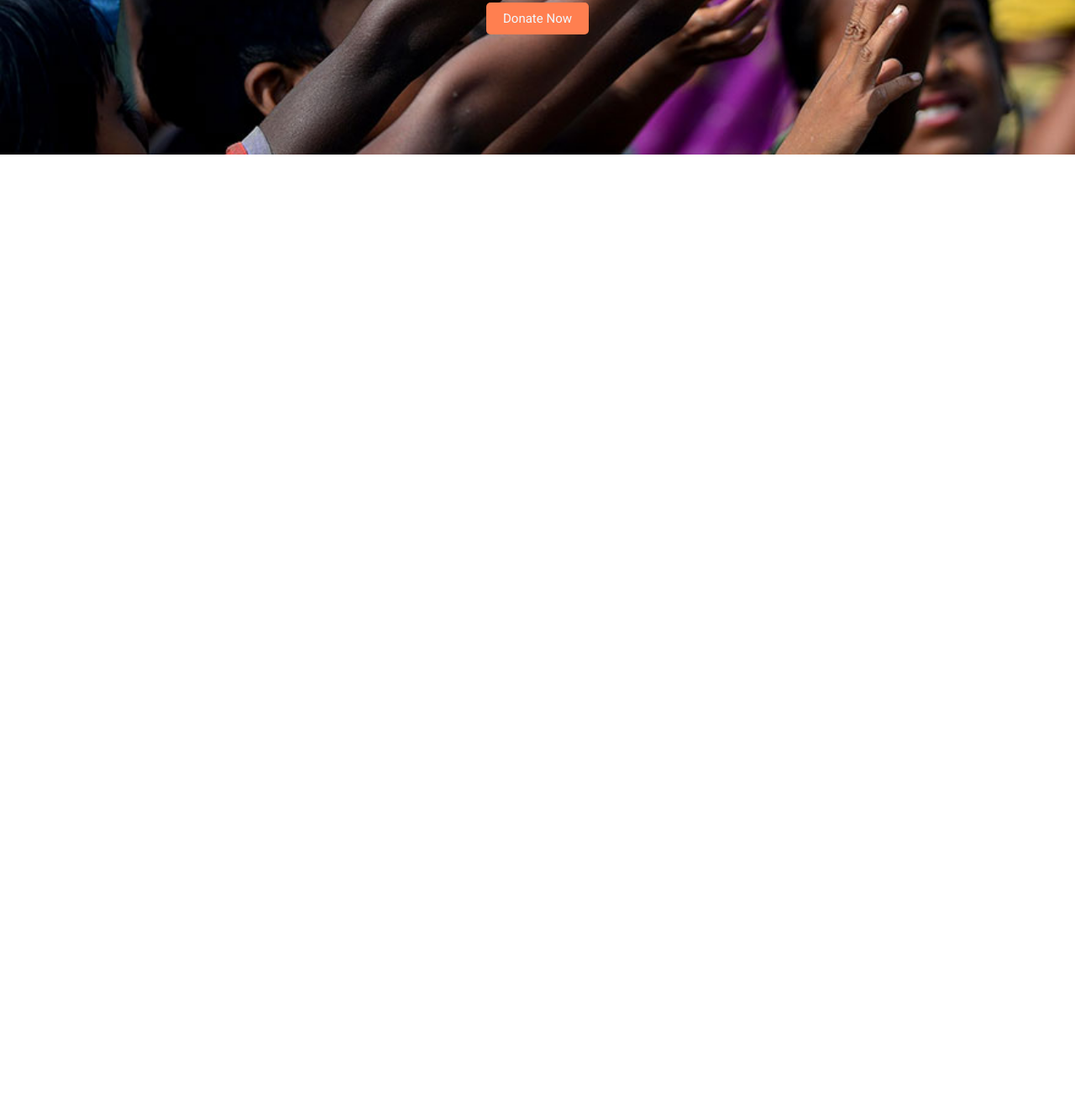
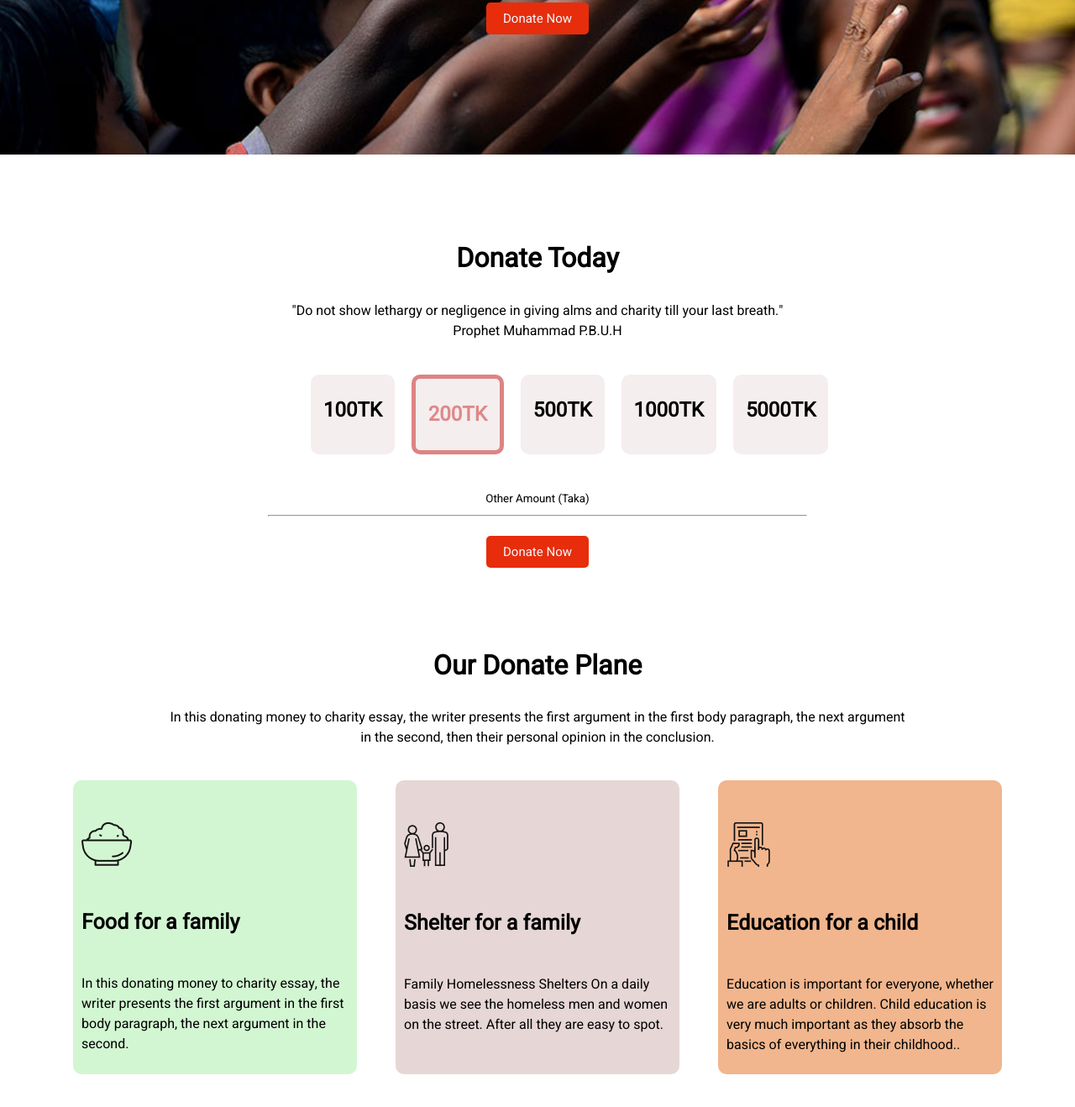
Before and after one commit to sydulrubel/donate-today, a plain HTML site: page index.html in a window 1280 px wide. Shown: the part 532-1850 px from the top of the page at 84% size. Before the commit the page ends 800 px from the top, so only its background shows below. Drawn offline with Linux system fonts and the light colour scheme.

Commit message:
one third complete

```diff
--- a/index.html
+++ b/index.html
@@ -12,9 +12,59 @@
 </head>
 <body>
     <section class="header">
-        <h1>The Best Of You Are Those <br> Who Feed Others</h1>
+        <h1 id="header-line">The Best Of You Are Those <br> Who Feed Others</h1>
         <p>Don’t feel ashamed when giving little for charity; that is because there is <br> always goodness in giving no matter how little.</p>
         <a class="button" target="_blank" href="https://unfoldview.com/beautiful-charity-quotes-in-islam/">Donate Now</a>
     </section>
+    <section class="donate-part">
+        <div>
+            <h1 class="semi-heading"> Donate Today </h1>
+            <p>"Do not show lethargy or negligence in giving alms and charity till your last breath." <br> Prophet Muhammad P.B.U.H</p>
+        </div>
+        <div class="donate-box">
+            <div class="amount">
+                <h2>100TK</h2>
+            </div>
+            <div id="red-amount" class="amount">
+                <h2>200TK</h2>
+            </div>
+            <div class="amount">
+                <h2>500TK</h2>
+            </div>
+            <div class="amount">
+                <h2>1000TK</h2>
+            </div>
+            <div class="amount">
+                <h2>5000TK</h2>
+            </div>
+        </div>
+        <div id="other-amount">
+            <small>Other Amount (Taka)</small>
+            <hr style="width:50%">
+        </div>
+        <a class="button" target="_blank" href="https://unfoldview.com/beautiful-charity-quotes-in-islam/">Donate Now</a>
+    </section>
+    <section class="donate-part">
+        <h1 class="semi-heading">Our Donate Plane</h1>
+        <p>In this donating money to charity essay, the writer presents the first argument in the first body paragraph, the next argument <br> in the second, then their personal opinion in the conclusion.</p>
+        <div class="flex-container">
+            <div id="food" class="plan-item">
+                <img src="icons/food.png" alt="">
+                <h5 class="plan-heading">Food for a family</h5>
+                <p>In this donating money to charity essay, the writer presents the first argument in the first body paragraph, the next argument in the second.</p>
+            </div>
+            <div id="shelter" class="plan-item">
+                <img src="icons/shelter.png" alt="">
+                <h5 class="plan-heading">Shelter for a family</h5>
+                <p>Family Homelessness Shelters
+                    On a daily basis we see the homeless men and women on the street. After all they are easy to spot.</p>
+            </div>
+            <div id="education" class="plan-item">
+                <img src="icons/Frame-1.png" alt="">
+                <h5 class="plan-heading">Education for a child</h5>
+                <p>Education is important for everyone, whether we are adults or children.  Child education is very much important as they absorb the basics of everything in their childhood..</p>
+            </div>
+        </div>
+    </section>
 </body>
 </html>
--- a/style.css
+++ b/style.css
@@ -1,11 +1,11 @@
 body{
     font-family: 'Heebo', sans-serif;
     margin: 0;
+    padding: 0;
 }
-h1{
+#header-line{
     font-size: 4rem;
     color:white;
-
 }
 .header{
     background-image: url(images/donation13.jpg);
@@ -26,8 +26,64 @@ h1{
     text-decoration: none;
     color: aliceblue;
     font-size: 15px;
-    background-color: coral;
+    background-color: rgb(231, 45, 12);
     padding: 8px 20px;
     border-radius: 5px;
 
 }
+.donate-part{
+    width: 100%;
+    margin-top: 100px;
+    margin-bottom: 100px;
+    text-align: center;
+
+}
+.semi-heading{
+    font-size: 2rem;
+}
+.donate-box{
+    display: flex;
+    margin-left: 360px;
+    margin-top: 30px;
+    margin-bottom: 30px;
+}
+.amount{
+    margin: 10px;
+    padding: 5px 15px;
+    background-color: rgb(245, 238, 238);
+    border-radius: 10px;
+}
+#red-amount{
+    color:rgba(202, 44, 44, 0.527) ;
+    border: 5px solid rgba(202, 44, 44, 0.547);
+}
+#other-amount{
+    margin-bottom: 30px;
+    text-align: center;
+}
+.flex-container{
+    display: flex;
+    margin-left: 5%;
+    margin-right: 5%;
+}
+.plan-item{
+    width: 30%;
+    height: 300px;
+    margin: 2%;
+    padding-top: 50px;
+    padding-left: 10px;
+    border-radius: 10px;
+    text-align: left;
+}
+.plan-heading{
+    font-size: 25px;
+}
+#food{
+    background-color: rgba(173, 238, 173, 0.548);
+}
+#shelter{
+    background-color: rgba(216, 191, 191, 0.637);
+}
+#education{
+    background-color: rgba(235, 150, 90, 0.692);
+}
```
